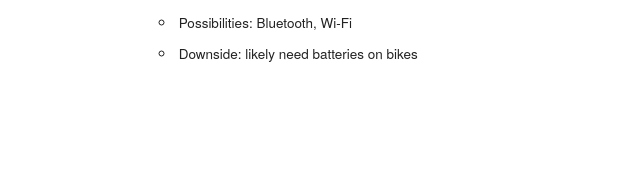
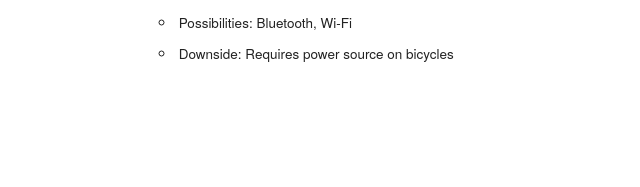
Before and after one commit to MaxBittker/CycleSentry, a website: page Group5/index.html in a window 1280 px wide. Shown: the part 1869-2056 px from the top of the page, 531-1171 px from the left. Drawn offline with Linux system fonts and the light colour scheme.

Commit message:
Rewrite downside of active tags

```diff
--- a/Group5/index.html
+++ b/Group5/index.html
@@ -133,7 +133,7 @@
 					<li>Explore systems based on other technologies
 					<ul>
 						<li>Possibilities: Bluetooth, Wi-Fi
-						<li>Downside: likely need batteries on bikes
+						<li>Downside: Requires power source on bicycles
 					</ul>
 				</ul>
 			</div>
```
